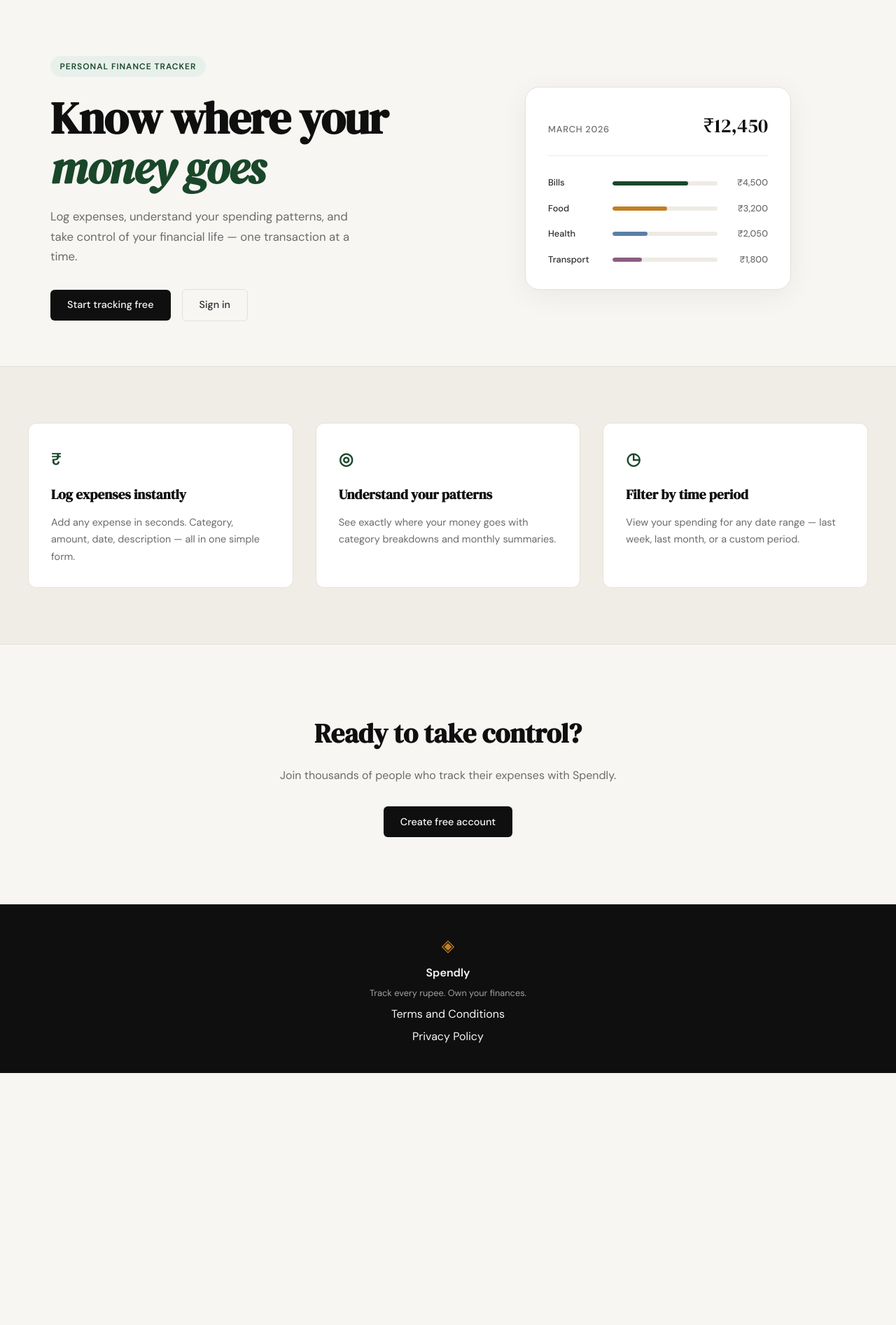
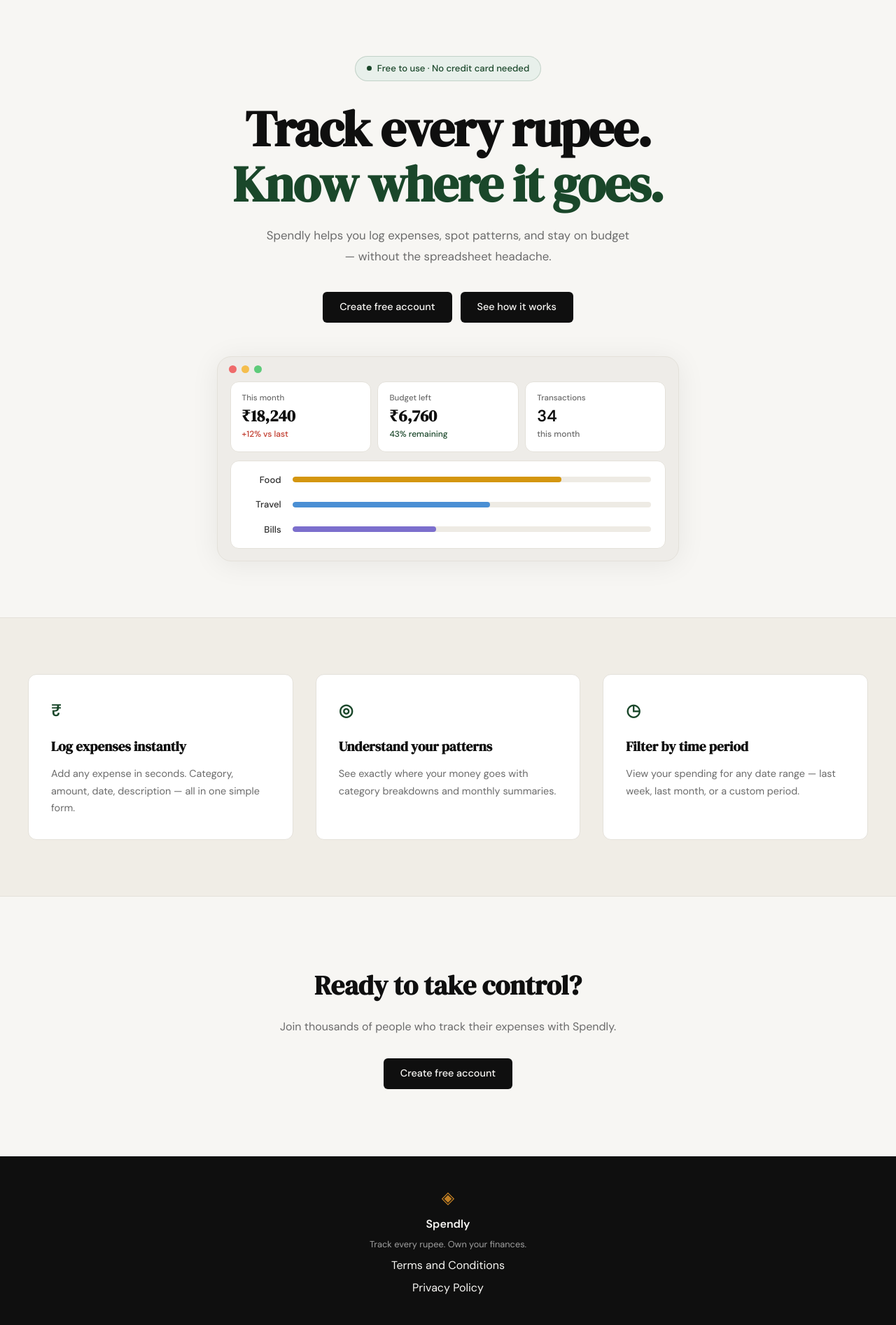
Before and after one commit to iqrai1/spendlyTracker, a Flask app: page / in a window 1280 px wide. Shown: the part 61-1954 px from the top of the page at 70% size. Before the commit the page ends 1594 px from the top, so only its background shows below. Run offline with Flask 3, Linux system fonts and the light colour scheme.

Commit message:
landing: redesign hero section to match mockup
Co-Authored-By: Claude Sonnet 4.6 <noreply@anthropic.com>

```diff
--- a/static/css/style.css
+++ b/static/css/style.css
@@ -124,137 +124,192 @@ a { color: inherit; text-decoration: none; }
 /* ------------------------------------------------------------------ */
 
 .hero {
-    padding: 5rem 2rem 4rem;
-    display: grid;
-    grid-template-columns: 1fr 1fr;
-    gap: 4rem;
+    padding: 5rem 2rem 5rem;
+    display: flex;
+    flex-direction: column;
     align-items: center;
+    text-align: center;
     max-width: var(--max-width);
     margin: 0 auto;
+    gap: 3rem;
+}
+
+.hero-inner {
+    max-width: 680px;
+    width: 100%;
 }
 
 .hero-badge {
-    display: inline-block;
+    display: inline-flex;
+    align-items: center;
+    gap: 0.5rem;
     background: var(--accent-light);
     color: var(--accent);
-    font-size: 0.75rem;
-    font-weight: 600;
-    letter-spacing: 0.08em;
-    text-transform: uppercase;
-    padding: 0.35rem 0.85rem;
+    font-size: 0.82rem;
+    font-weight: 500;
+    padding: 0.4rem 1rem;
     border-radius: 999px;
-    margin-bottom: 1.5rem;
+    margin-bottom: 1.75rem;
+    border: 1px solid rgba(26, 71, 42, 0.18);
+}
+
+.hero-badge-dot {
+    width: 7px;
+    height: 7px;
+    border-radius: 50%;
+    background: var(--accent);
+    flex-shrink: 0;
 }
 
 .hero-title {
     font-family: var(--font-display);
-    font-size: clamp(2.5rem, 5vw, 4rem);
+    font-size: clamp(2.6rem, 6vw, 4.5rem);
     line-height: 1.1;
     letter-spacing: -0.02em;
     color: var(--ink);
     margin-bottom: 1.25rem;
 }
 
-.hero-title em {
-    font-style: italic;
+.hero-title-accent {
     color: var(--accent);
+    display: block;
 }
 
 .hero-subtitle {
     font-size: 1.05rem;
     color: var(--ink-muted);
-    line-height: 1.7;
-    max-width: 460px;
-    margin-bottom: 2rem;
+    line-height: 1.75;
+    max-width: 520px;
+    margin: 0 auto 2.25rem;
 }
 
 .hero-actions {
     display: flex;
-    gap: 1rem;
+    gap: 0.75rem;
     align-items: center;
+    justify-content: center;
 }
 
 /* ------------------------------------------------------------------ */
-/* Mock card (hero visual)                                             */
+/* Mock browser (hero visual)                                          */
 /* ------------------------------------------------------------------ */
 
 .hero-visual {
-    display: flex;
-    justify-content: center;
+    width: 100%;
+    max-width: 660px;
 }
 
-.mock-card {
-    background: var(--paper-card);
+.mock-browser {
+    background: #eeece8;
     border: 1px solid var(--border);
     border-radius: var(--radius-lg);
-    padding: 2rem;
-    width: 100%;
-    max-width: 380px;
-    box-shadow: 0 8px 40px rgba(0,0,0,0.06);
+    overflow: hidden;
+    box-shadow: 0 4px 40px rgba(0, 0, 0, 0.07);
 }
 
-.mock-card-header {
+.mock-browser-bar {
     display: flex;
-    justify-content: space-between;
-    align-items: baseline;
-    margin-bottom: 1.75rem;
-    padding-bottom: 1.25rem;
-    border-bottom: 1px solid var(--border-soft);
+    align-items: center;
+    gap: 0.45rem;
+    padding: 0.75rem 1rem;
 }
 
-.mock-label {
-    font-size: 0.8rem;
-    font-weight: 500;
-    color: var(--ink-muted);
-    text-transform: uppercase;
-    letter-spacing: 0.06em;
+.mock-dot {
+    width: 11px;
+    height: 11px;
+    border-radius: 50%;
+    flex-shrink: 0;
 }
 
-.mock-total {
-    font-family: var(--font-display);
-    font-size: 1.75rem;
-    color: var(--ink);
-}
+.mock-dot-red    { background: #ef6b6b; }
+.mock-dot-yellow { background: #f5be4d; }
+.mock-dot-green  { background: #5ecb7a; }
 
-.mock-bars { display: flex; flex-direction: column; gap: 1rem; }
-
-.mock-bar-row {
-    display: grid;
-    grid-template-columns: 80px 1fr 60px;
-    align-items: center;
+.mock-browser-body {
+    padding: 0 1.1rem 1.1rem;
+    display: flex;
+    flex-direction: column;
     gap: 0.75rem;
 }
 
-.mock-cat {
-    font-size: 0.8rem;
+.mock-stats-row {
+    display: grid;
+    grid-template-columns: repeat(3, 1fr);
+    gap: 0.6rem;
+}
+
+.mock-stat {
+    background: var(--paper-card);
+    border: 1px solid var(--border);
+    border-radius: var(--radius-md);
+    padding: 0.9rem 1rem;
+    display: flex;
+    flex-direction: column;
+    gap: 0.15rem;
+    text-align: left;
+}
+
+.mock-stat-label {
+    font-size: 0.72rem;
+    font-weight: 500;
+    color: var(--ink-muted);
+}
+
+.mock-stat-value {
+    font-size: 1.45rem;
+    font-weight: 700;
+    color: var(--ink);
+    line-height: 1.2;
+    font-family: var(--font-display);
+}
+
+.mock-stat-plain { font-family: var(--font-body); }
+
+.mock-stat-sub { font-size: 0.75rem; font-weight: 500; }
+
+.mock-sub-danger  { color: var(--danger); }
+.mock-sub-success { color: var(--accent); }
+.mock-sub-muted   { color: var(--ink-muted); }
+
+.mock-cats {
+    background: var(--paper-card);
+    border: 1px solid var(--border);
+    border-radius: var(--radius-md);
+    padding: 1rem 1.25rem;
+    display: flex;
+    flex-direction: column;
+    gap: 0.9rem;
+}
+
+.mock-cat-row {
+    display: grid;
+    grid-template-columns: 52px 1fr;
+    align-items: center;
+    gap: 1rem;
+}
+
+.mock-cat-label {
+    font-size: 0.82rem;
     font-weight: 500;
     color: var(--ink-soft);
+    text-align: right;
 }
 
-.mock-bar-track {
-    height: 6px;
+.mock-cat-track {
+    height: 8px;
     background: var(--border-soft);
     border-radius: 999px;
     overflow: hidden;
 }
 
-.mock-bar {
+.mock-cat-bar {
     height: 100%;
-    background: var(--accent);
     border-radius: 999px;
-    transition: width 0.6s ease;
 }
 
-.mock-bar-2 { background: var(--accent-2); }
-.mock-bar-3 { background: #5b7fa6; }
-.mock-bar-4 { background: #8b5e83; }
-
-.mock-amt {
-    font-size: 0.8rem;
-    font-weight: 500;
-    color: var(--ink-muted);
-    text-align: right;
-}
+.mock-cat-food   { background: #d4960f; }
+.mock-cat-travel { background: #4a8fd4; }
+.mock-cat-bills  { background: #7c6fcd; }
 
 /* ------------------------------------------------------------------ */
 /* Buttons                                                             */
@@ -586,19 +641,11 @@ a { color: inherit; text-decoration: none; }
 /* ------------------------------------------------------------------ */
 
 @media (max-width: 900px) {
-    .hero {
-        grid-template-columns: 1fr;
-        text-align: center;
-    }
-
-    .hero-subtitle { max-width: 100%; }
-    .hero-actions { justify-content: center; }
-    .hero-visual { display: none; }
-
     .features-inner { grid-template-columns: 1fr; }
 }
 
 @media (max-width: 600px) {
     .nav-links a:not(.nav-cta) { display: none; }
-    .hero { padding: 3rem 1rem 2rem; }
+    .hero { padding: 3rem 1rem 3rem; }
+    .mock-stats-row { grid-template-columns: 1fr; }
 }
--- a/templates/landing.html
+++ b/templates/landing.html
@@ -6,55 +6,68 @@
 
 <section class="hero">
     <div class="hero-inner">
-        <div class="hero-badge">Personal Finance Tracker</div>
+        <div class="hero-badge">
+            <span class="hero-badge-dot"></span>
+            Free to use · No credit card needed
+        </div>
         <h1 class="hero-title">
-            Know where your<br>
-            <em>money goes</em>
+            Track every rupee.<br>
+            <span class="hero-title-accent">Know where it goes.</span>
         </h1>
         <p class="hero-subtitle">
-            Log expenses, understand your spending patterns,
-            and take control of your financial life —
-            one transaction at a time.
+            Spendly helps you log expenses, spot patterns, and stay
+            on budget — without the spreadsheet headache.
         </p>
         <div class="hero-actions">
-            <a href="{{ url_for('register') }}" class="btn-primary">Start tracking free</a>
-            <a href="{{ url_for('login') }}" class="btn-ghost">Sign in</a>
+            <a href="{{ url_for('register') }}" class="btn-primary">Create free account</a>
+            <a href="#" class="btn-primary">See how it works</a>
         </div>
     </div>
+
     <div class="hero-visual">
-        <div class="mock-card">
-            <div class="mock-card-header">
-                <span class="mock-label">March 2026</span>
-                <span class="mock-total">₹12,450</span>
+        <div class="mock-browser">
+            <div class="mock-browser-bar">
+                <span class="mock-dot mock-dot-red"></span>
+                <span class="mock-dot mock-dot-yellow"></span>
+                <span class="mock-dot mock-dot-green"></span>
             </div>
-            <div class="mock-bars">
-                <div class="mock-bar-row">
-                    <span class="mock-cat">Bills</span>
-                    <div class="mock-bar-track">
-                        <div class="mock-bar" style="width: 72%"></div>
+            <div class="mock-browser-body">
+                <div class="mock-stats-row">
+                    <div class="mock-stat">
+                        <span class="mock-stat-label">This month</span>
+                        <span class="mock-stat-value">₹18,240</span>
+                        <span class="mock-stat-sub mock-sub-danger">+12% vs last</span>
                     </div>
-                    <span class="mock-amt">₹4,500</span>
+                    <div class="mock-stat">
+                        <span class="mock-stat-label">Budget left</span>
+                        <span class="mock-stat-value">₹6,760</span>
+                        <span class="mock-stat-sub mock-sub-success">43% remaining</span>
+                    </div>
+                    <div class="mock-stat">
+                        <span class="mock-stat-label">Transactions</span>
+                        <span class="mock-stat-value mock-stat-plain">34</span>
+                        <span class="mock-stat-sub mock-sub-muted">this month</span>
+                    </div>
                 </div>
-                <div class="mock-bar-row">
-                    <span class="mock-cat">Food</span>
-                    <div class="mock-bar-track">
-                        <div class="mock-bar mock-bar-2" style="width: 52%"></div>
+                <div class="mock-cats">
+                    <div class="mock-cat-row">
+                        <span class="mock-cat-label">Food</span>
+                        <div class="mock-cat-track">
+                            <div class="mock-cat-bar mock-cat-food" style="width: 75%"></div>
+                        </div>
                     </div>
-                    <span class="mock-amt">₹3,200</span>
-                </div>
-                <div class="mock-bar-row">
-                    <span class="mock-cat">Health</span>
-                    <div class="mock-bar-track">
-                        <div class="mock-bar mock-bar-3" style="width: 33%"></div>
+                    <div class="mock-cat-row">
+                        <span class="mock-cat-label">Travel</span>
+                        <div class="mock-cat-track">
+                            <div class="mock-cat-bar mock-cat-travel" style="width: 55%"></div>
+                        </div>
                     </div>
-                    <span class="mock-amt">₹2,050</span>
-                </div>
-                <div class="mock-bar-row">
-                    <span class="mock-cat">Transport</span>
-                    <div class="mock-bar-track">
-                        <div class="mock-bar mock-bar-4" style="width: 28%"></div>
+                    <div class="mock-cat-row">
+                        <span class="mock-cat-label">Bills</span>
+                        <div class="mock-cat-track">
+                            <div class="mock-cat-bar mock-cat-bills" style="width: 40%"></div>
+                        </div>
                     </div>
-                    <span class="mock-amt">₹1,800</span>
                 </div>
             </div>
         </div>
```
